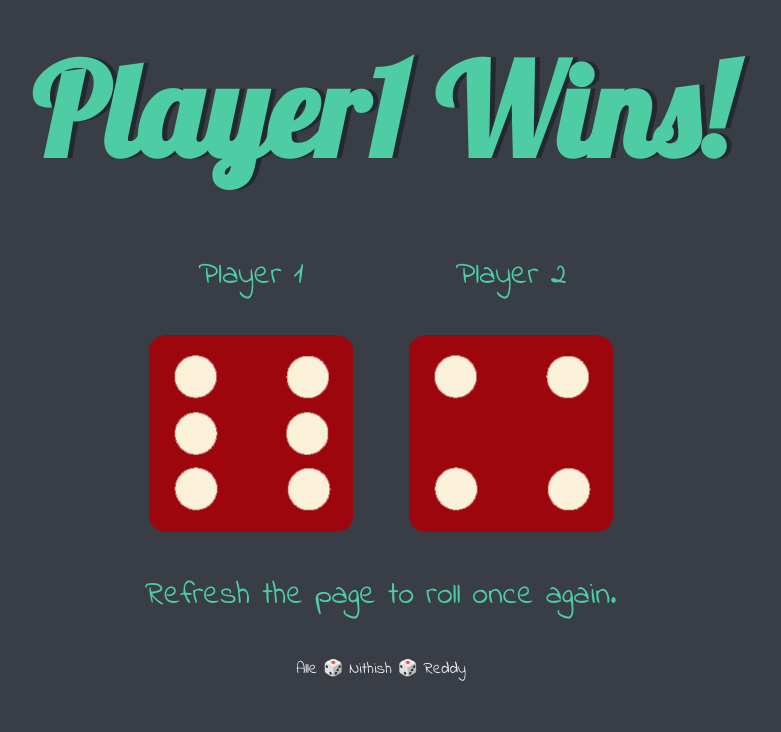
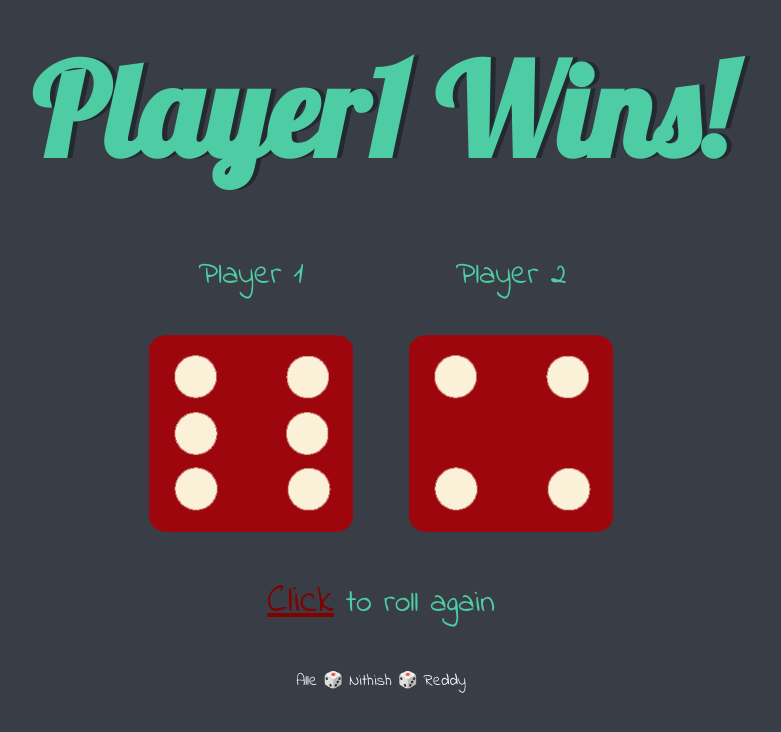
Before and after one commit to alle-nithish/Dice-Game, a plain HTML site: page index.html in a window 1280 px wide. Shown: the whole page, without its empty margins (259-1040 px from the left). Drawn offline with Linux system fonts and the light colour scheme.

Commit message:
Update index.html

```diff
--- a/index.html
+++ b/index.html
@@ -24,7 +24,7 @@
       </div>
     </div>
     <div class="roll">
-      <p>Refresh the page to roll once again.</p>
+      <p><a href="./index.html">Click</a> to roll again</p>
     </div>
 
     <footer>Alle 🎲 Nithish 🎲 Reddy</footer>
```
